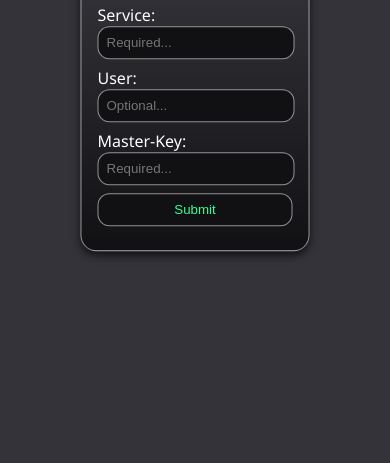
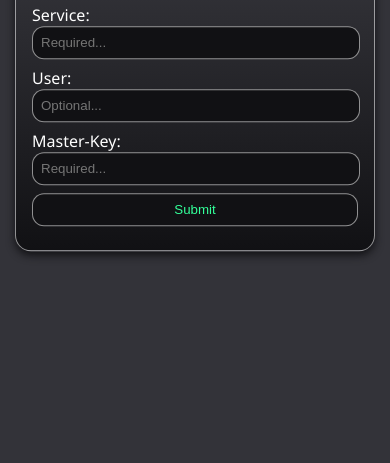
Before and after one commit to MaleneJung/transsafety-minimal-app, a plain HTML site: page index.html in a window 390 px wide. Shown: the part 381-844 px from the top of the page. Drawn offline with Linux system fonts and the light colour scheme; no server answers.

Commit message:
Form Responsive CSS

```diff
--- a/master.css
+++ b/master.css
@@ -87,3 +87,9 @@ textarea:focus, button:focus, button:hover, input:focus, input:hover {
 a {
     color: #33FF99;
 }
+
+@media (max-width: 600px) {
+    #safe-form {
+        width: calc(100vw - 4rem);
+    }
+}
```
